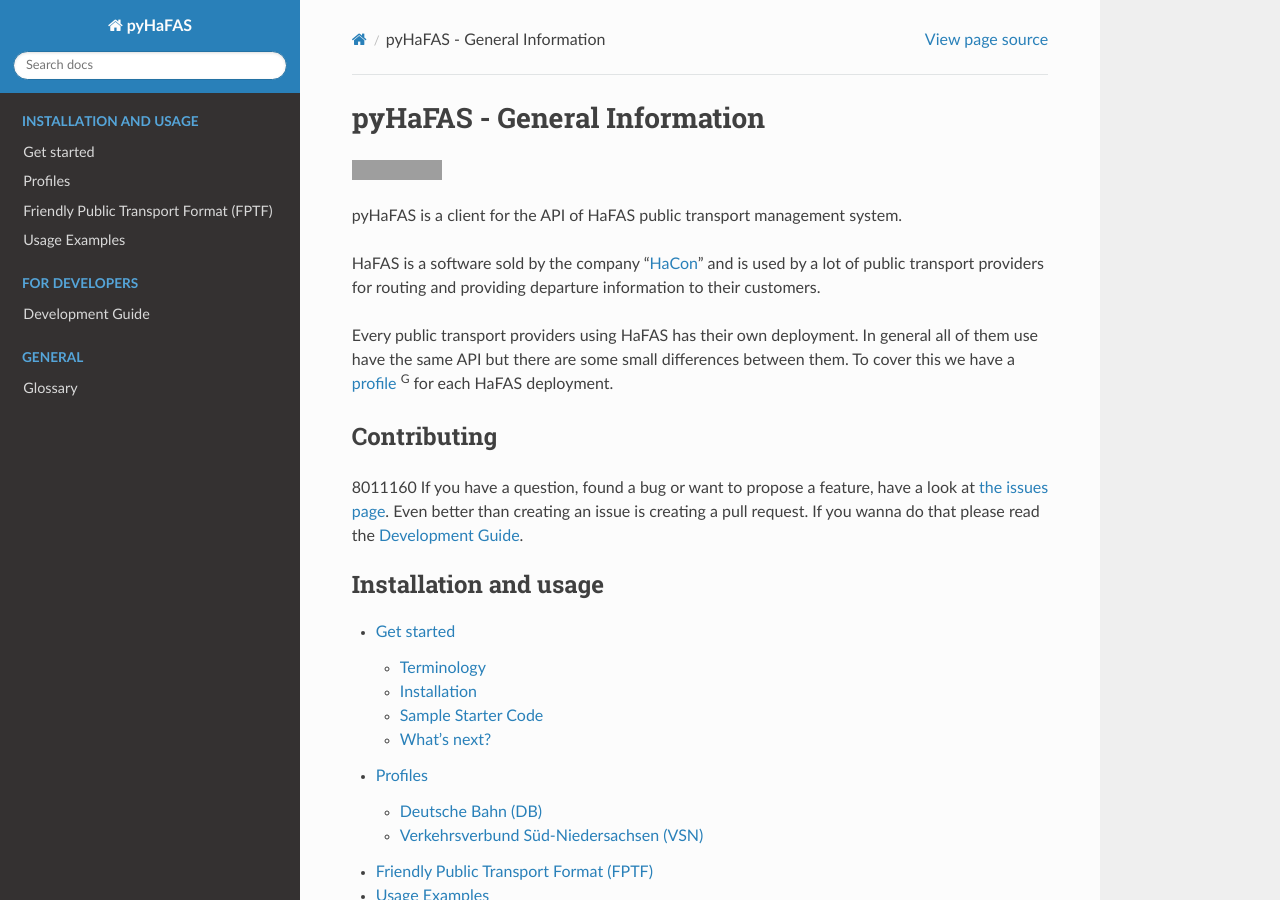
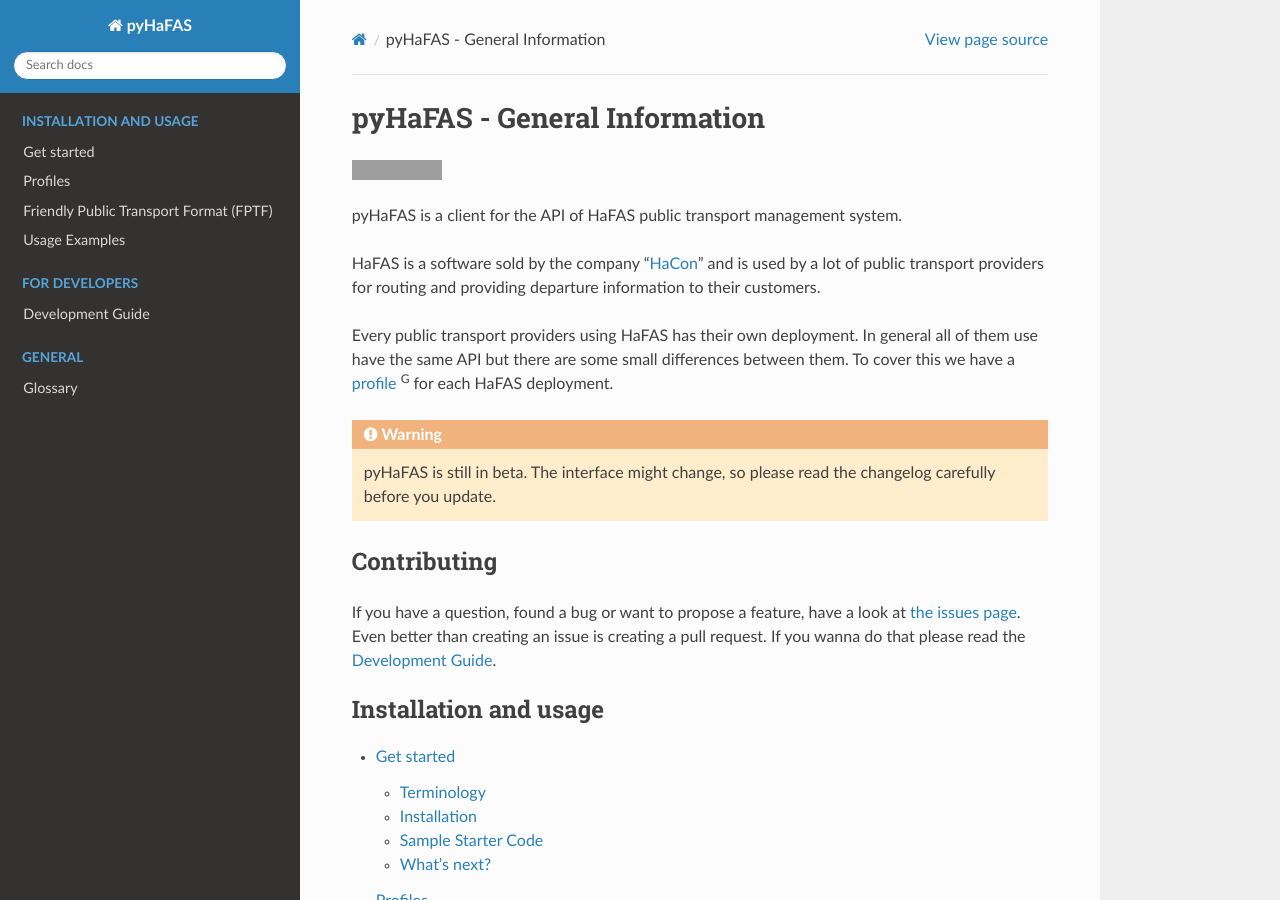
Before and after one commit to FahrplanDatenGarten/pyhafas, a Sphinx documentation site: the page built from docs/index.rst, in a window 1280 px wide and 900 px high. Built offline with Sphinx 7.4.7 and the Read the Docs theme 2.0.0, drawn with Linux system fonts in a browser that asks for light colours; pages that are not in the unit, such as notebooks, are missing from menus; grey boxes are pictures that could not be loaded.

Commit message:
Add beta-hint to general information page

```diff
--- a/docs/index.rst
+++ b/docs/index.rst
@@ -11,11 +11,11 @@
 Every public transport providers using HaFAS has their own deployment.
 In general all of them use have the same API but there are some small differences between them. To cover this we have a :term:`profile` :superscript:`G` for each HaFAS deployment.
 
-
+.. WARNING:: pyHaFAS is still in beta.
+   The interface might change, so please read the changelog carefully before you update.
 
 Contributing
 ------------
-8011160
 If you have a question, found a bug or want to propose a feature, have a look at `the issues page <https://github.com/n0emis/pyhafas/issues>`_.
 Even better than creating an issue is creating a pull request. If you wanna do that please read the :doc:`development/guide`.
 
```
